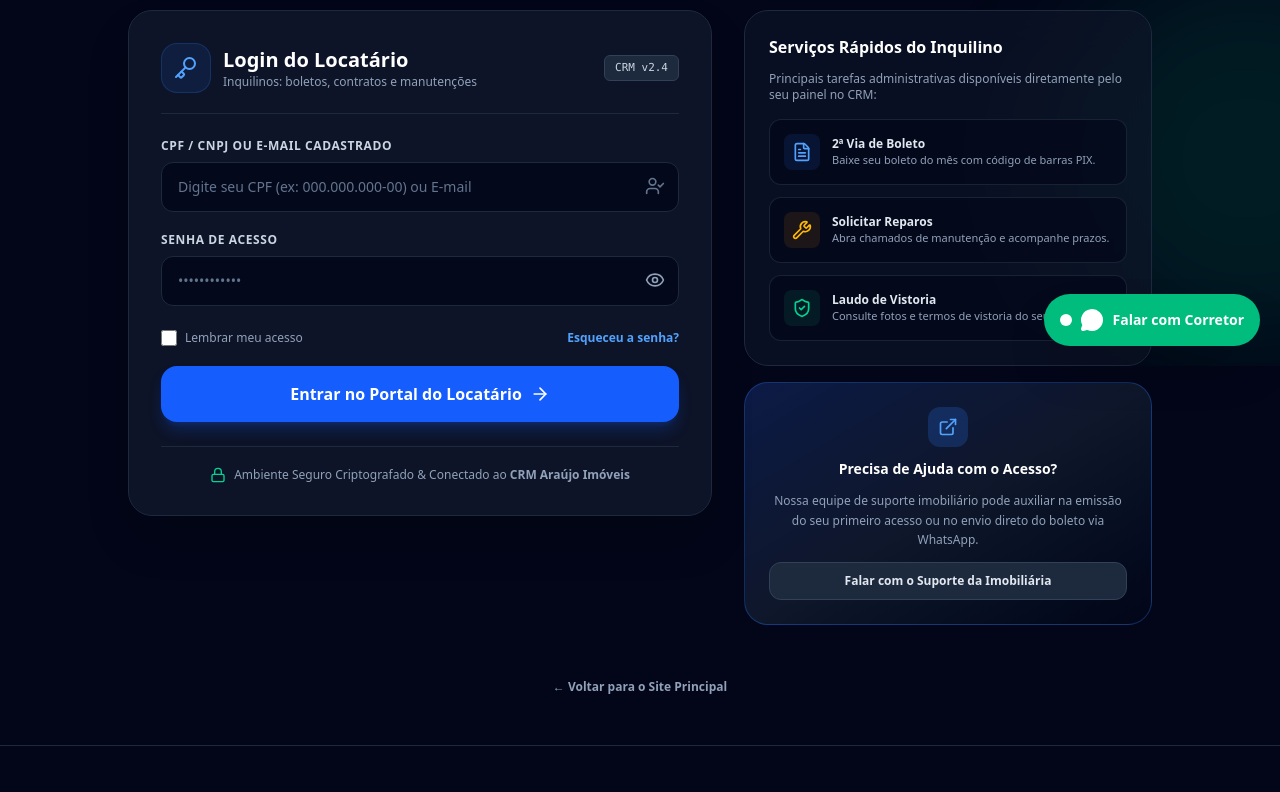
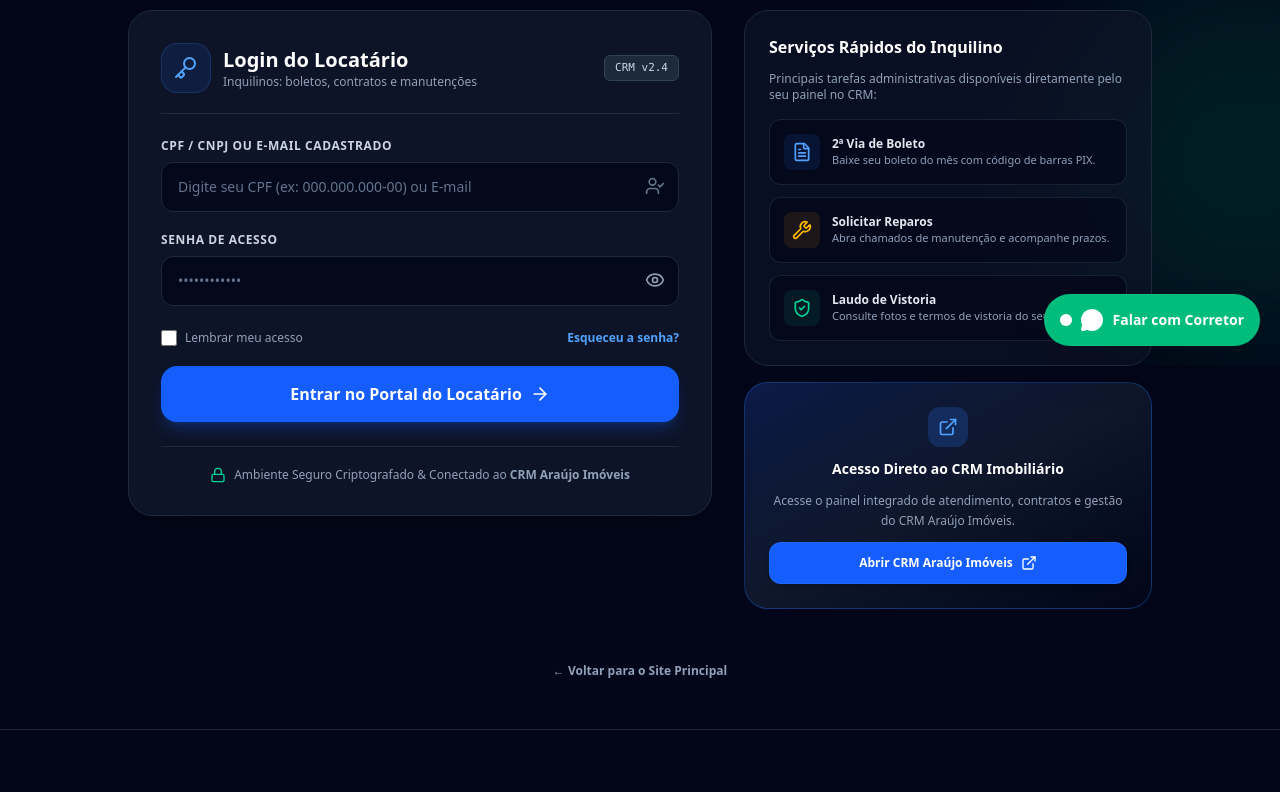
Before and after one commit to marcapay/SITEARA-JOIM-VEIS, a Next.js app: page /entrar in a window 1280 px wide. Shown: the part 434-1226 px from the top of the page. Built offline with nearby package versions, Linux system fonts and the light colour scheme; no server answers.

Commit message:
feat(crm): interliga site ao CRM Araújo Imóveis em crmaraujoimoveis.vercel.app

```diff
--- a/src/app/entrar/page.tsx
+++ b/src/app/entrar/page.tsx
@@ -30,7 +30,7 @@ export default function EntrarPage() {
   const [statusMessage, setStatusMessage] = useState<{ type: "success" | "error" | "info"; text: string } | null>(null);
 
   // CRM Araújo Imóveis Integration Endpoint URL (configurable via env)
-  const CRM_URL = process.env.NEXT_PUBLIC_CRM_URL || "https://crm.araujoimoveis.com.br";
+  const CRM_URL = process.env.NEXT_PUBLIC_CRM_URL || "https://crmaraujoimoveis.vercel.app";
 
   const handleSubmit = async (e: React.FormEvent) => {
     e.preventDefault();
@@ -39,21 +39,21 @@ export default function EntrarPage() {
 
     try {
       // Simulate authentication request / CRM handoff
-      await new Promise((resolve) => setTimeout(resolve, 1200));
+      await new Promise((resolve) => setTimeout(resolve, 800));
 
-      // If CRM URL is defined or external integration is enabled, redirect directly to CRM session endpoint
+      // Redirect directly to CRM Araújo Imóveis
       const targetRoleParam = activeRole === "locador" ? "proprietario" : "inquilino";
-      const redirectTarget = `${CRM_URL}/login?role=${targetRoleParam}&identifier=${encodeURIComponent(documentOrEmail)}`;
+      const redirectTarget = `${CRM_URL}?role=${targetRoleParam}&identifier=${encodeURIComponent(documentOrEmail)}`;
 
       setStatusMessage({
         type: "success",
-        text: `Redirecionando para o Portal do ${activeRole === "locador" ? "Locador (Proprietário)" : "Locatário (Inquilino)"} no CRM Araújo Imóveis...`
+        text: `Redirecionando para o CRM Araújo Imóveis (${activeRole === "locador" ? "Portal do Locador" : "Portal do Locatário"})...`
       });
 
       setTimeout(() => {
         // Redireciona para o CRM
         window.location.href = redirectTarget;
-      }, 1000);
+      }, 600);
     } catch {
       setStatusMessage({
         type: "error",
@@ -323,17 +323,18 @@ export default function EntrarPage() {
               <div className="w-10 h-10 bg-blue-500/20 text-blue-400 rounded-xl flex items-center justify-center mx-auto">
                 <ExternalLink className="w-5 h-5" />
               </div>
-              <h4 className="text-sm font-bold text-white">Precisa de Ajuda com o Acesso?</h4>
+              <h4 className="text-sm font-bold text-white">Acesso Direto ao CRM Imobiliário</h4>
               <p className="text-xs text-slate-400 leading-relaxed">
-                Nossa equipe de suporte imobiliário pode auxiliar na emissão do seu primeiro acesso ou no envio direto do boleto via WhatsApp.
+                Acesse o painel integrado de atendimento, contratos e gestão do CRM Araújo Imóveis.
               </p>
               <a
-                href="https://wa.me/5533999999999?text=Ol%C3%A1%2C%20gostaria%20de%20ajuda%20para%20acessar%20o%20Portal%20do%20Locador%2FLocat%C3%A1rio%20no%20CRM."
+                href={CRM_URL}
                 target="_blank"
                 rel="noopener noreferrer"
-                className="inline-flex items-center justify-center gap-2 bg-slate-800 hover:bg-slate-700 text-slate-200 hover:text-white font-semibold text-xs px-4 py-2.5 rounded-xl border border-slate-700 transition-colors w-full"
+                className="inline-flex items-center justify-center gap-2 bg-blue-600 hover:bg-blue-500 text-white font-bold text-xs px-4 py-3 rounded-xl border border-blue-500/40 transition-colors w-full shadow-md"
               >
-                <span>Falar com o Suporte da Imobiliária</span>
+                <span>Abrir CRM Araújo Imóveis</span>
+                <ExternalLink className="w-4 h-4" />
               </a>
             </div>
           </div>
```
